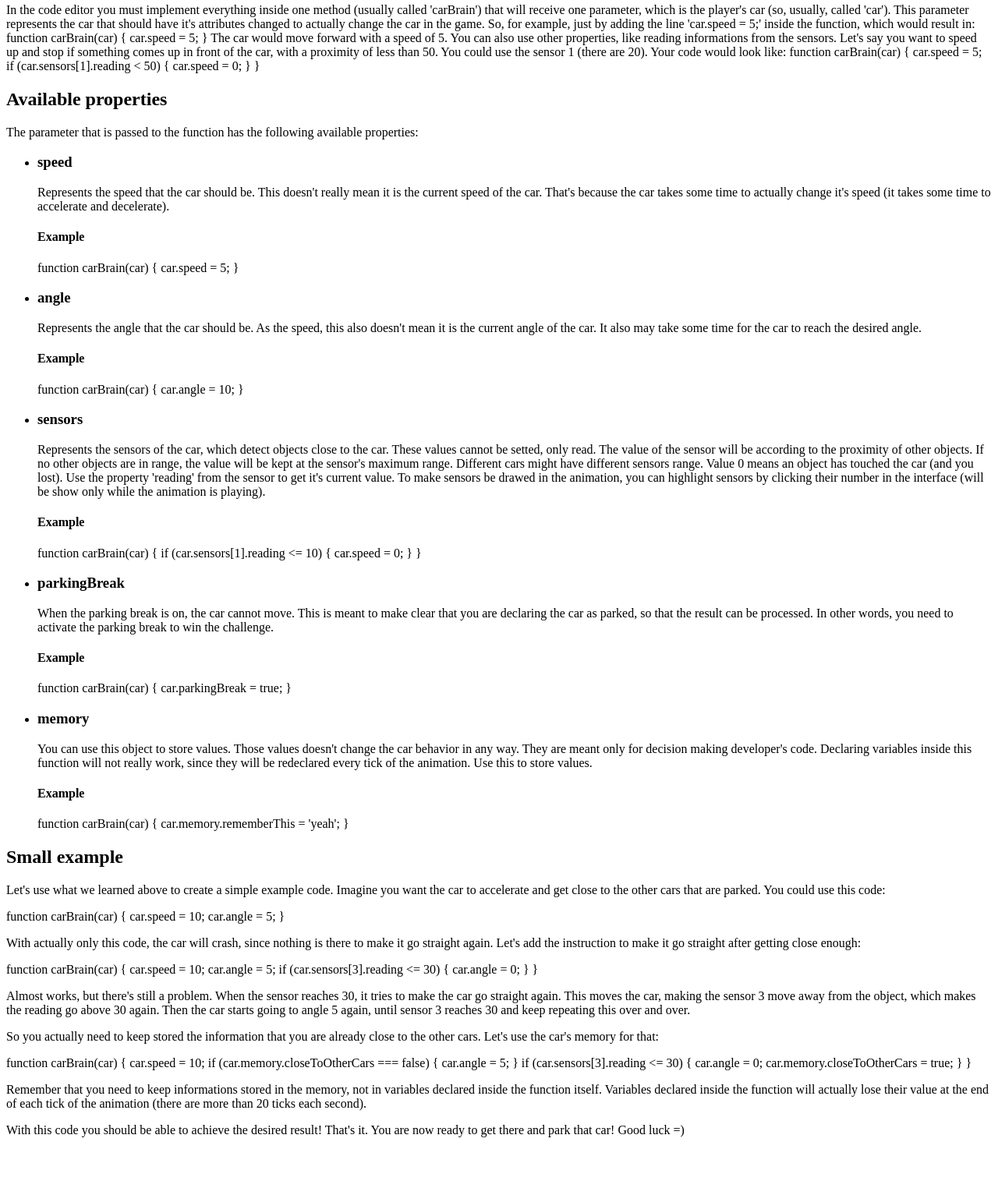
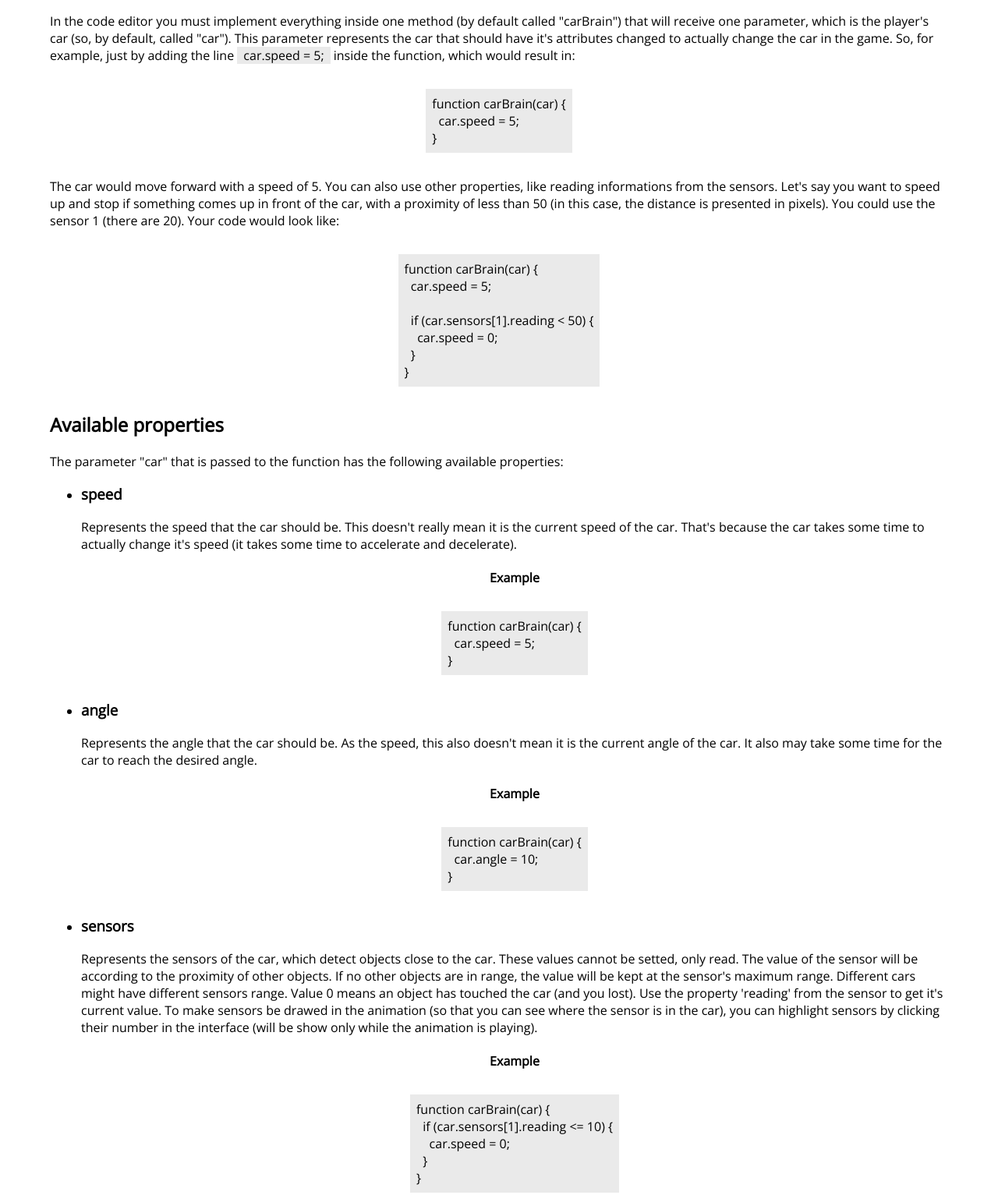
Before and after one commit to mauricioaraldi/parkit, a website: page src/documentation.html in a window 1280 px wide. Shown: the part 123-1656 px from the top of the page at 78% size. Before the commit the page ends 1598 px from the top, so only its background shows below. Drawn offline with nearby package versions, Linux system fonts and the light colour scheme.

Commit message:
Minimal styling in documentation. Added link in main page

```diff
--- a/src/documentation.html
+++ b/src/documentation.html
@@ -14,6 +14,8 @@
     <link href="https://fonts.googleapis.com/css?family=Open+Sans&display=swap" rel="stylesheet">
 
     <meta charset="UTF-8"/>
+
+    <link rel="stylesheet" href="./styles/documentation.css"/>
   </head>
   <body>
     <header>
@@ -23,38 +25,41 @@
     <main>
       <h2>General overview</h2>
       <p>
-        In the code editor you must implement everything inside one method (usually called 'carBrain') that will receive one parameter, which is the player's car (so, usually, called 'car'). This parameter represents the car that should have it's attributes changed to actually change the car in the game.
+        In the code editor you must implement everything inside one method (by default called "carBrain") that will receive one parameter, which is the player's car (so, by default, called "car"). This parameter represents the car that should have it's attributes changed to actually change the car in the game.
 
-        So, for example, just by adding the line 'car.speed = 5;' inside the function, which would result in:
-
-        function carBrain(car) {
+        So, for example, just by adding the line <span class="code">car.speed = 5;</span> inside the function, which would result in:
+      </p>
+      <div class="code">
+        <p>function carBrain(car) {
   car.speed = 5;
-        }
-
-        The car would move forward with a speed of 5. You can also use other properties, like reading informations from the sensors. Let's say you want to speed up and stop if something comes up in front of the car, with a proximity of less than 50. You could use the sensor 1 (there are 20). Your code would look like:
-
-        function carBrain(car) {
+}</p>
+      </div>
+      <p>
+        The car would move forward with a speed of 5. You can also use other properties, like reading informations from the sensors. Let's say you want to speed up and stop if something comes up in front of the car, with a proximity of less than 50 (in this case, the distance is presented in pixels). You could use the sensor 1 (there are 20). Your code would look like:
+      </p>
+      <div class="code">
+        <p>function carBrain(car) {
   car.speed = 5;
 
   if (car.sensors[1].reading < 50) {
     car.speed = 0;
   }
-        }
-      </p>
+}</p>
+      </div>
 
       <h2>Available properties</h2>
-      <p>The parameter that is passed to the function has the following available properties:</p>
+      <p>The parameter "car" that is passed to the function has the following available properties:</p>
       <ul>
         <li>
           <h3>speed</h3>
           <p>Represents the speed that the car should be. This doesn't really mean it is the current speed of the car. That's because the car takes some time to actually change it's speed (it takes some time to accelerate and decelerate).</p>
 
           <h4>Example</h4>
-          <p>
-            function carBrain(car) {
+          <div class="code">
+            <p>function carBrain(car) {
   car.speed = 5;
-            }
-          </p>
+}</p>
+          </div>
         </li>
 
         <li>
@@ -62,78 +67,78 @@
           <p>Represents the angle that the car should be. As the speed, this also doesn't mean it is the current angle of the car. It also may take some time for the car to reach the desired angle.</p>
 
           <h4>Example</h4>
-          <p>
-            function carBrain(car) {
+          <div class="code">
+            <p>function carBrain(car) {
   car.angle = 10;
-            }
-          </p>
+}</p>
+          </div>
         </li>
 
         <li>
           <h3>sensors</h3>
-          <p>Represents the sensors of the car, which detect objects close to the car. These values cannot be setted, only read. The value of the sensor will be according to the proximity of other objects. If no other objects are in range, the value will be kept at the sensor's maximum range. Different cars might have different sensors range. Value 0 means an object has touched the car (and you lost). Use the property 'reading' from the sensor to get it's current value. To make sensors be drawed in the animation, you can highlight sensors by clicking their number in the interface (will be show only while the animation is playing).</p>
+          <p>Represents the sensors of the car, which detect objects close to the car. These values cannot be setted, only read. The value of the sensor will be according to the proximity of other objects. If no other objects are in range, the value will be kept at the sensor's maximum range. Different cars might have different sensors range. Value 0 means an object has touched the car (and you lost). Use the property 'reading' from the sensor to get it's current value. To make sensors be drawed in the animation (so that you can see where the sensor is in the car), you can highlight sensors by clicking their number in the interface (will be show only while the animation is playing).</p>
 
           <h4>Example</h4>
-          <p>
-            function carBrain(car) {
+          <div class="code">
+            <p>function carBrain(car) {
   if (car.sensors[1].reading <= 10) {
     car.speed = 0;
   }
-            }
-          </p>
+}</p>
+          </div>
         </li>
 
         <li>
           <h3>parkingBreak</h3>
-          <p>When the parking break is on, the car cannot move. This is meant to make clear that you are declaring the car as parked, so that the result can be processed. In other words, you need to activate the parking break to win the challenge.</p>
+          <p>When the parking break is on, the car cannot move. This is meant to make clear that you are declaring the car as parked, so that the result can be processed. In other words, you need to activate the parking break to win the challenge (if you don't, it never ends).</p>
 
           <h4>Example</h4>
-          <p>
-            function carBrain(car) {
+          <div class="code">
+            <p>function carBrain(car) {
   car.parkingBreak = true;
-            }
-          </p>
+}</p>
+          </div>
         </li>
 
         <li>
           <h3>memory</h3>
-          <p>You can use this object to store values. Those values doesn't change the car behavior in any way. They are meant only for decision making developer's code. Declaring variables inside this function will not really work, since they will be redeclared every tick of the animation. Use this to store values.</p>
+          <p>You can use this object to store values. Those values doesn't change the car behavior in any way. They are meant only for decision making in the developer's code. Declaring variables inside this function will not really work, since they will be redeclared every tick of the animation. Use this to store values.</p>
 
           <h4>Example</h4>
-          <p>
-            function carBrain(car) {
+          <div class="code">
+            <p>function carBrain(car) {
   car.memory.rememberThis = 'yeah';
-            }
-          </p>
+}</p>
+          </div>
         </li>
       </ul>
 
       <h2>Small example</h2>
       <p>Let's use what we learned above to create a simple example code. Imagine you want the car to accelerate and get close to the other cars that are parked. You could use this code:</p>
-      <p>
-        function carBrain(car) {
+      <div class="code">
+        <p>function carBrain(car) {
   car.speed = 10;
   car.angle = 5;
-        }
-      </p>
+}</p>
+      </div>
       <p>With actually only this code, the car will crash, since nothing is there to make it go straight again. Let's add the instruction to make it go straight after getting close enough:</p>
-      <p>
-        function carBrain(car) {
+      <div class="code">
+        <p>function carBrain(car) {
   car.speed = 10;
   car.angle = 5;
 
   if (car.sensors[3].reading <= 30) {
     car.angle = 0;
   }
-        }
-      </p>
-      <p>Almost works, but there's still a problem. When the sensor reaches 30, it tries to make the car go straight again. This moves the car, making the sensor 3 move away from the object, which makes the reading go above 30 again. Then the car starts going to angle 5 again, until sensor 3 reaches 30 and keep repeating this over and over.</p>
+}</p>
+      </div>
+      <p>Almost works, but there's still a problem. When the sensor reaches 30, it tries to make the car go straight again. This moves the front of the car away from the objects, making also the sensor 3 move away from the object, which makes the reading go above 30 again. Then the car starts going to angle 5 again, until sensor 3 reaches 30 and keep repeating this over and over.</p>
       <p>So you actually need to keep stored the information that you are already close to the other cars. Let's use the car's memory for that:</p>
-      <p>
-        function carBrain(car) {
+      <div class="code">
+        <p>function carBrain(car) {
   car.speed = 10;
 
-          if (car.memory.closeToOtherCars === false) {
+  if (!car.memory.closeToOtherCars) {
     car.angle = 5;
   }
 
@@ -141,8 +146,8 @@
     car.angle = 0;
     car.memory.closeToOtherCars = true;
   }
-        }
-      </p>
+}</p>
+      </div>
       <p>Remember that you need to keep informations stored in the memory, not in variables declared inside the function itself. Variables declared inside the function will actually lose their value at the end of each tick of the animation (there are more than 20 ticks each second).</p>
       <p>With this code you should be able to achieve the desired result! That's it. You are now ready to get there and park that car! Good luck =)</p>
     </main>
--- /dev/null
+++ b/src/styles/documentation.css
@@ -0,0 +1,31 @@
+body {
+  font-family: 'Open Sans';
+  margin: 0;
+  padding: 0 5%;
+}
+
+h1, h4 {
+  text-align: center;
+}
+
+span.code,
+div.code > p {
+  background: #EAEAEA;
+}
+
+span.code {
+  padding: 0 8px;
+}
+
+div.code {
+  margin: 32px 0;
+  text-align: center;
+}
+
+div.code > p {
+  display: inline-block;
+  margin: 0;
+  padding: 8px;
+  text-align: left;
+  white-space: pre;
+}
--- a/src/styles/index.css
+++ b/src/styles/index.css
@@ -4,6 +4,11 @@ body {
   padding: 0;
 }
 
+#documentation {
+  margin-left: 16px;
+}
+
+#documentation,
 button {
   font-size: 16px;
 }
--- a/webpack/webpack.common.js
+++ b/webpack/webpack.common.js
@@ -19,6 +19,7 @@ module.exports = {
     new CleanWebpackPlugin(),
     new CopyWebpackPlugin([
       { from: Path.resolve(__dirname, '../public'), to: '', flatten: true },
+      { from: Path.resolve(__dirname, '../src/documentation.html'), to: '' },
     ]),
     new HtmlWebpackPlugin({
       template: Path.resolve(__dirname, '../src/index.html'),
```
Also changed, not shown: src/index.html (+1 -0 lines). Lines whose indentation alone changed are shown as unchanged.
